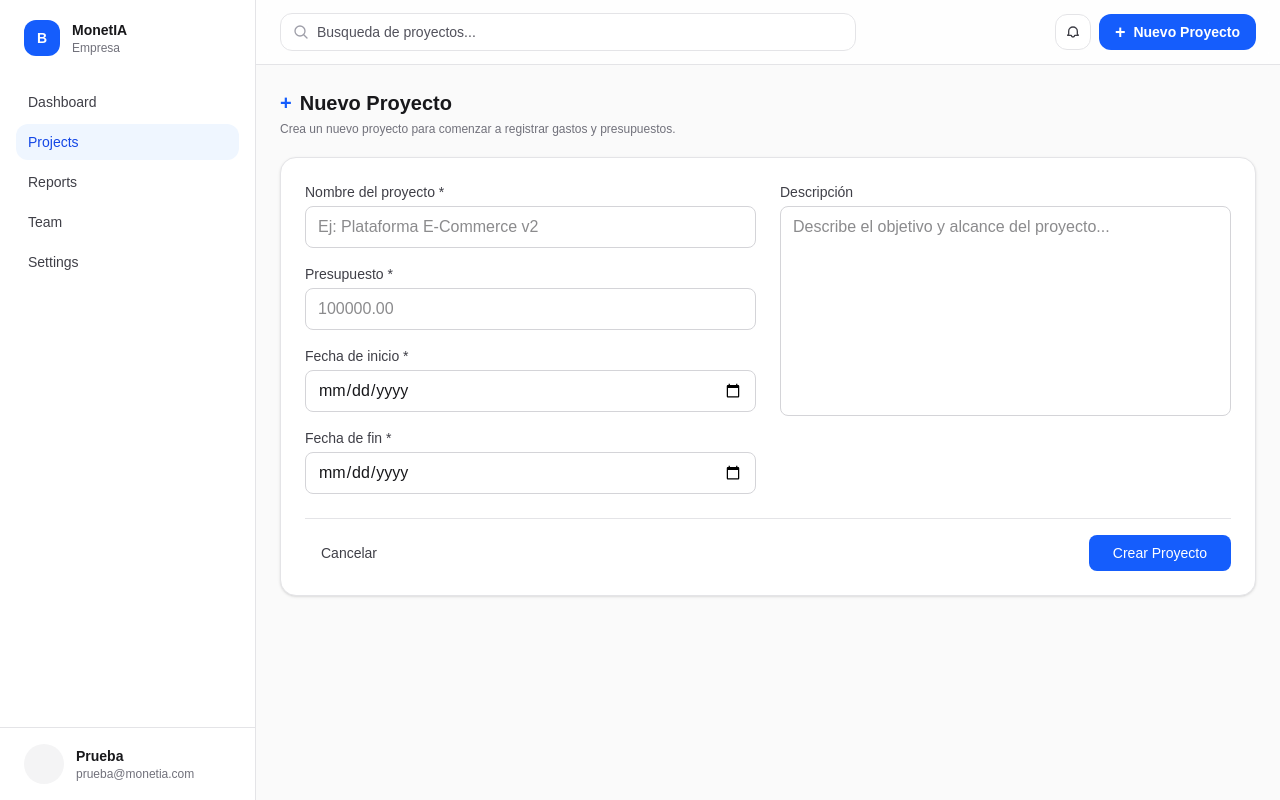
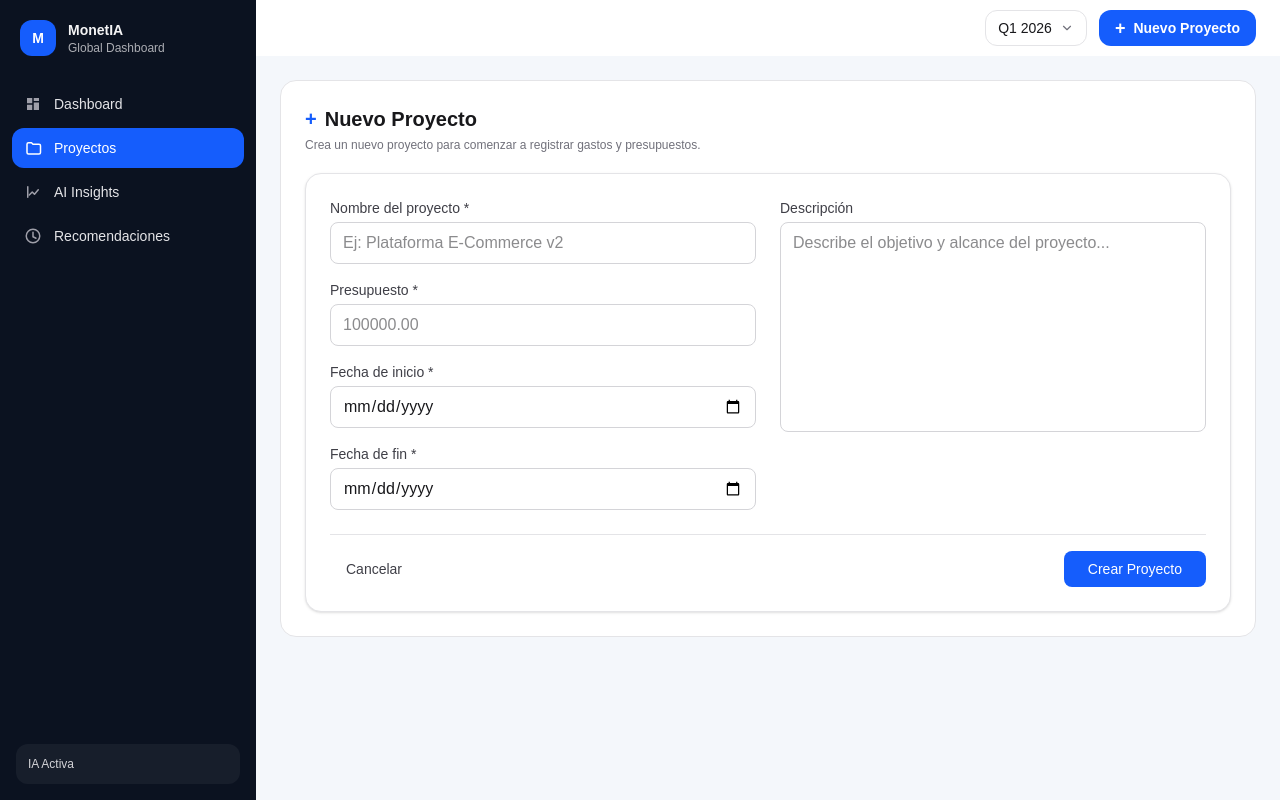
Before and after one commit to efcortesr/MonetIA, a Next.js app in the folder apps/web/: page /projects/new in a window 1280 px wide. Built offline with nearby package versions, Linux system fonts and the light colour scheme.

Commit message:
cambios en la arquitectura del proyecto, se eliminaron carpetas innecesarias del front

```diff
--- a/apps/web/src/app/(app)/layout.tsx
+++ b/apps/web/src/app/(app)/layout.tsx
@@ -1,5 +1,5 @@
 import { ReactNode } from "react";
-import { ConditionalShell } from "@/components/app/ConditionalShell";
+import { ConditionalShell } from "@/components/ConditionalShell";
 
 export default function AppLayout({ children }: { children: ReactNode }) {
   return <ConditionalShell>{children}</ConditionalShell>;
--- a/apps/web/src/app/(app)/projects/[id]/page.tsx
+++ b/apps/web/src/app/(app)/projects/[id]/page.tsx
@@ -8,7 +8,7 @@ import {
   ExpenseItem,
   RoleForm,
   RoleItem,
-} from "@/components/project-forms";
+} from "@/components/forms/project-forms";
 import {
   getProject,
   listProjectExpenses,
--- a/apps/web/src/components/app/AppShell.tsx
+++ b/apps/web/src/components/AppShell.tsx
@@ -1,6 +1,6 @@
 import { ReactNode } from "react";
-import { Sidebar } from "@/components/app/Sidebar";
-import { Topbar } from "@/components/app/Topbar";
+import { Sidebar } from "@/components/Sidebar";
+import { Topbar } from "@/components/Topbar";
 
 export function AppShell({ children }: { children: ReactNode }) {
   return (
--- a/apps/web/src/components/app/ConditionalShell.tsx
+++ b/apps/web/src/components/ConditionalShell.tsx
@@ -3,8 +3,7 @@
 import { ReactNode } from "react";
 import { usePathname } from "next/navigation";
 
-import { AppShell } from "@/components/app/AppShell";
-import { DetailShell } from "@/components/app/DetailShell";
+import { AppShell } from "@/components/AppShell";
 
 export function ConditionalShell({ children }: { children: ReactNode }) {
   const pathname = usePathname();
@@ -13,9 +12,5 @@ export function ConditionalShell({ children }: { children: ReactNode }) {
     pathname.startsWith("/projects/") &&
     pathname.split("/").filter(Boolean).length === 2;
 
-  if (isProjectDetail) {
-    return <DetailShell>{children}</DetailShell>;
+    return <AppShell>{children}</AppShell>;
   }
-
-  return <AppShell>{children}</AppShell>;
-}
--- a/apps/web/src/components/app/DetailShell.tsx
+++ /dev/null
@@ -1,19 +0,0 @@
-import { ReactNode } from "react";
-import { DetailSidebar } from "@/components/detail/DetailSidebar";
-import { DetailTopbar } from "@/components/detail/DetailTopbar";
-
-export function DetailShell({ children }: { children: ReactNode }) {
-  return (
-    <div className="min-h-screen bg-zinc-50 text-zinc-900">
-      <div className="mx-auto flex min-h-screen max-w-[1440px]">
-        <DetailSidebar />
-        <div className="flex min-w-0 flex-1 flex-col">
-          <DetailTopbar />
-          <main className="w-full flex-1 px-6 py-6">
-            <div className="mx-auto w-full max-w-6xl">{children}</div>
-          </main>
-        </div>
-      </div>
-    </div>
-  );
-}
--- a/apps/web/src/components/detail/DetailSidebar.tsx
+++ /dev/null
@@ -1,65 +0,0 @@
-"use client";
-
-import Link from "next/link";
-import { usePathname } from "next/navigation";
-
-const nav = [
-  { href: "/dashboard", label: "Dashboard" },
-  { href: "/projects", label: "Projects" },
-  { href: "/reports", label: "Reports" },
-  { href: "/team", label: "Team" },
-  { href: "/settings", label: "Settings" },
-];
-
-export function DetailSidebar() {
-  const pathname = usePathname();
-
-  return (
-    <aside className="hidden w-64 shrink-0 flex-col border-r border-zinc-200 bg-white md:flex">
-      <div className="flex items-center gap-3 px-6 py-5">
-        <div className="grid h-9 w-9 place-items-center rounded-xl bg-blue-600 text-sm font-semibold text-white">
-          B
-        </div>
-        <div>
-          <div className="text-sm font-semibold leading-5 text-zinc-900">
-            MonetIA
-          </div>
-          <div className="text-xs text-zinc-500">Empresa</div>
-        </div>
-      </div>
-
-      <nav className="flex flex-1 flex-col gap-1 px-4 py-2">
-        {nav.map((item) => {
-          const active =
-            pathname === item.href ||
-            (item.href === "/projects" && pathname.startsWith("/projects"));
-          return (
-            <Link
-              key={item.href}
-              href={item.href}
-              className={`rounded-xl px-3 py-2 text-sm font-medium transition-colors ${
-                active
-                  ? "bg-blue-50 text-blue-700"
-                  : "text-zinc-700 hover:bg-zinc-50"
-              }`}
-            >
-              {item.label}
-            </Link>
-          );
-        })}
-      </nav>
-
-      <div className="mt-auto border-t border-zinc-200 px-6 py-4">
-        <div className="flex items-center gap-3">
-          <div className="h-10 w-10 rounded-full bg-zinc-100" />
-          <div className="min-w-0">
-            <div className="truncate text-sm font-semibold text-zinc-900">
-              Prueba
-            </div>
-            <div className="truncate text-xs text-zinc-500">prueba@monetia.com</div>
-          </div>
-        </div>
-      </div>
-    </aside>
-  );
-}
--- a/apps/web/src/components/detail/DetailTopbar.tsx
+++ /dev/null
@@ -1,53 +0,0 @@
-"use client";
-
-import Link from "next/link";
-
-export function DetailTopbar() {
-  return (
-    <header className="sticky top-0 z-10 border-b border-zinc-200 bg-white/80 backdrop-blur">
-      <div className="mx-auto flex h-16 max-w-[1440px] items-center justify-between gap-4 px-6">
-        <div className="flex min-w-0 flex-1 items-center">
-          <div className="flex w-full max-w-xl items-center gap-2 rounded-xl border border-zinc-200 bg-white px-3 py-2 text-sm text-zinc-600">
-            <svg
-              width="16"
-              height="16"
-              viewBox="0 0 24 24"
-              fill="none"
-              xmlns="http://www.w3.org/2000/svg"
-              className="text-zinc-400"
-            >
-              <path
-                d="M10.5 18a7.5 7.5 0 1 1 0-15 7.5 7.5 0 0 1 0 15Z"
-                stroke="currentColor"
-                strokeWidth="2"
-              />
-              <path
-                d="M16.5 16.5 21 21"
-                stroke="currentColor"
-                strokeWidth="2"
-                strokeLinecap="round"
-              />
-            </svg>
-            <span className="truncate">Busqueda de proyectos...</span>
-          </div>
-        </div>
-
-        <div className="flex items-center gap-2">
-          <button className="grid h-9 w-9 place-items-center rounded-xl border border-zinc-200 bg-white text-zinc-700 hover:bg-zinc-50" aria-label="Notifications">
-            <svg width="16" height="16" viewBox="0 0 24 24" fill="none" xmlns="http://www.w3.org/2000/svg">
-              <path d="M15 17H20L18.5 15.5V11a6.5 6.5 0 1 0-13 0v4.5L4 17h5" stroke="currentColor" strokeWidth="2" strokeLinejoin="round" />
-              <path d="M9.5 17a2.5 2.5 0 0 0 5 0" stroke="currentColor" strokeWidth="2" strokeLinecap="round" />
-            </svg>
-          </button>
-          <Link
-            href="/projects/new"
-            className="inline-flex h-9 items-center gap-2 rounded-xl bg-blue-600 px-4 text-sm font-semibold text-white hover:bg-blue-700"
-          >
-            <span className="text-lg leading-none">+</span>
-            Nuevo Proyecto
-          </Link>
-        </div>
-      </div>
-    </header>
-  );
-}
```
Also changed, not shown: apps/web/src/components/Sidebar.tsx (renamed from apps/web/src/components/app/Sidebar.tsx), apps/web/src/components/Topbar.tsx (renamed from apps/web/src/components/app/Topbar.tsx), apps/web/src/components/forms/project-forms.tsx (renamed from apps/web/src/components/project-forms.tsx).
